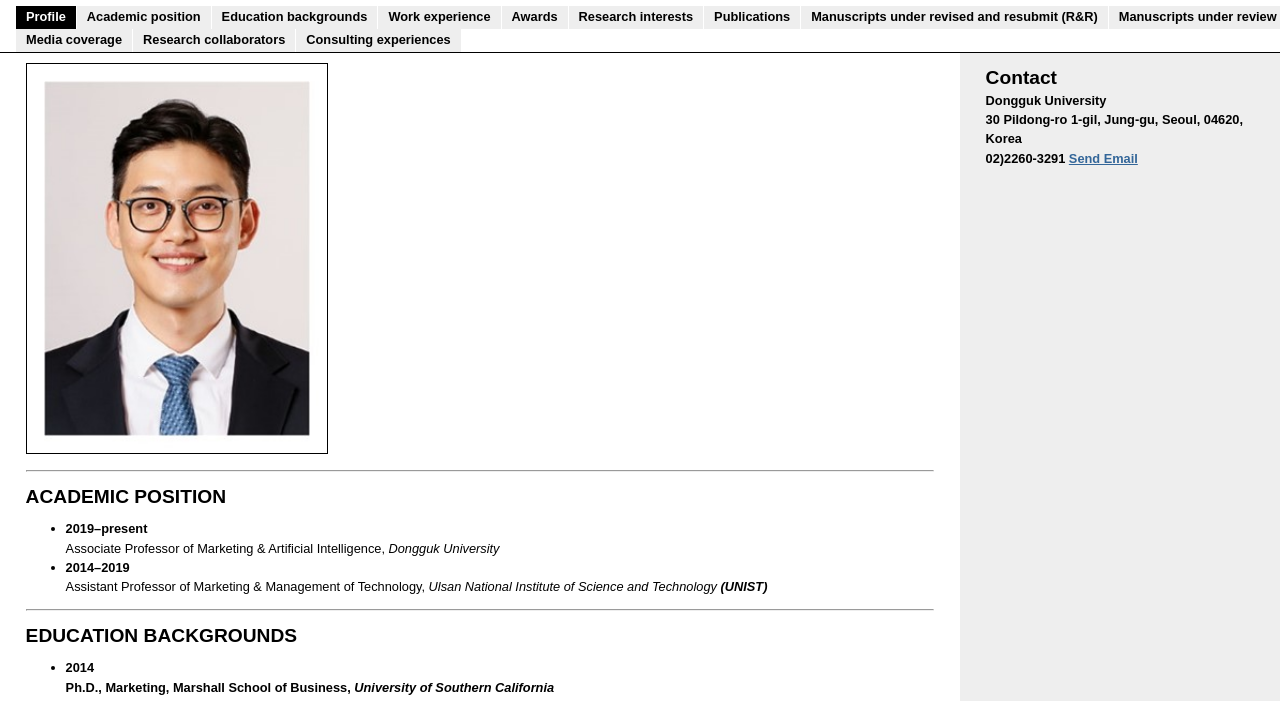
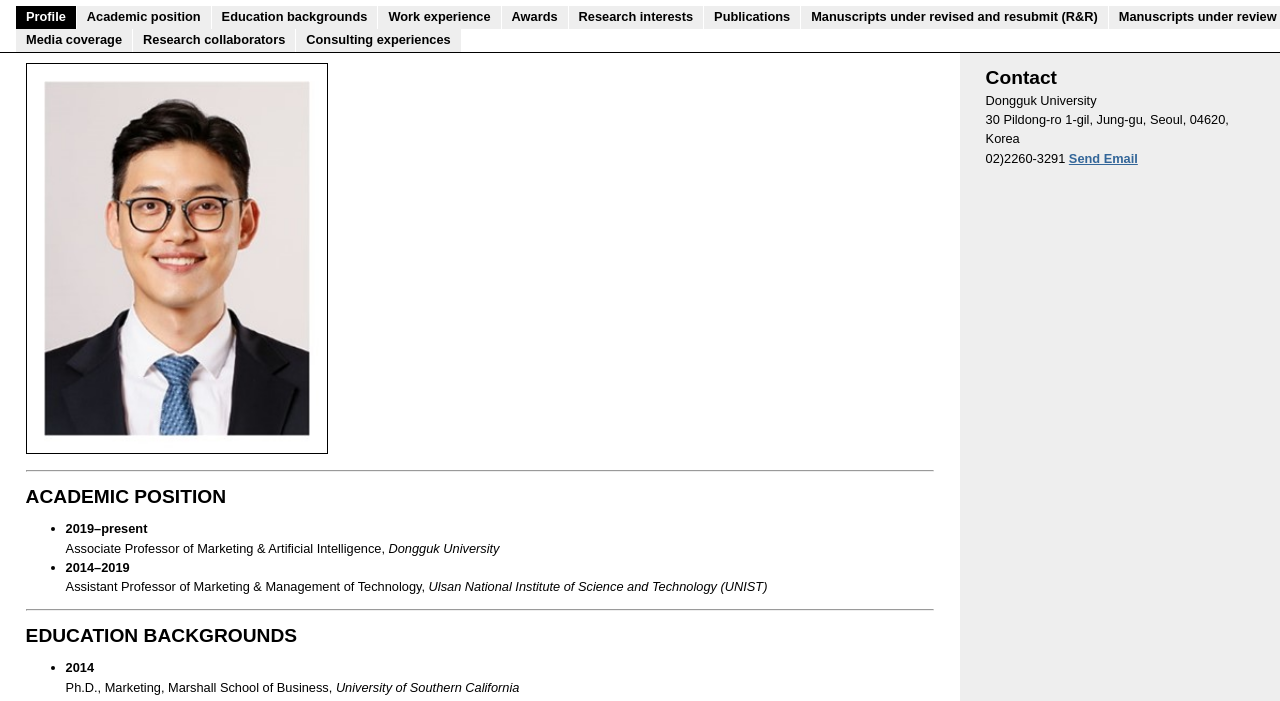
Before and after one commit to ChaehoLee/ChaehoLee.github.io, a plain HTML site: page index.html in a window 1280 px wide. Shown: the part 60-761 px from the top of the page. Drawn offline with Linux system fonts and the light colour scheme.

Commit message:
bold error fixed

```diff
--- a/index.html
+++ b/index.html
@@ -38,7 +38,7 @@
 								<h2 id="1">ACADEMIC POSITION</h2>
 				<ul>
 					<li><b>2019–present</b><br> Associate Professor of Marketing & Artificial Intelligence, <i>Dongguk University</i>
-					<li><b>2014–2019</b><br> Assistant Professor of Marketing & Management of Technology, <i>Ulsan National Institute of Science and Technology <b>(UNIST)</i></li>
+					<li><b>2014–2019</b><br> Assistant Professor of Marketing & Management of Technology, <i>Ulsan National Institute of Science and Technology (UNIST)</i></li>
 
 				</ul>
 				<hr>
```
